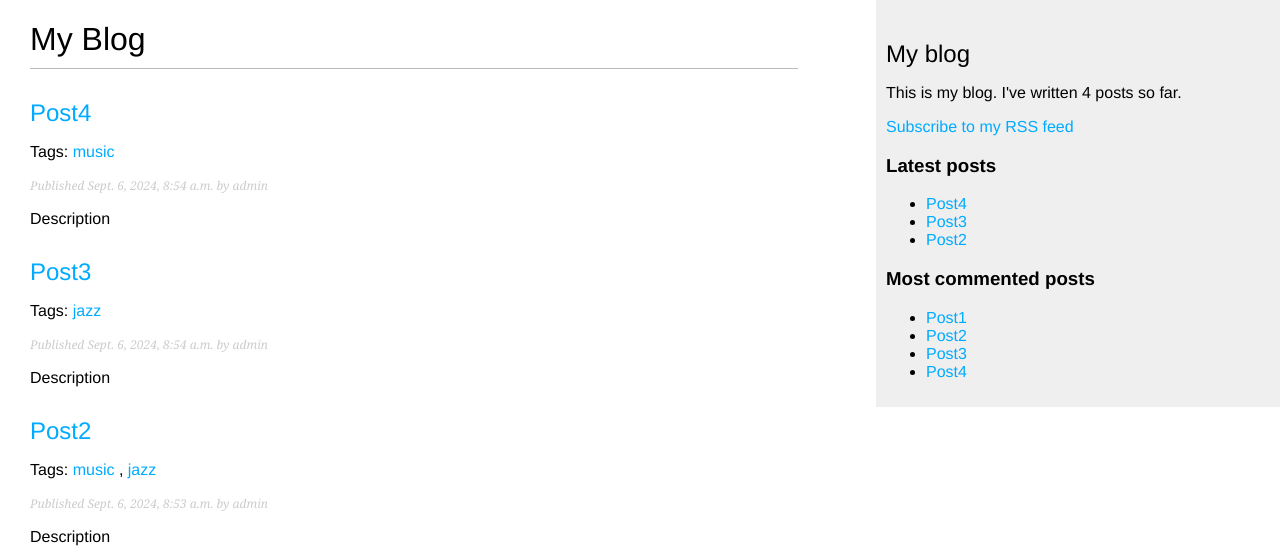
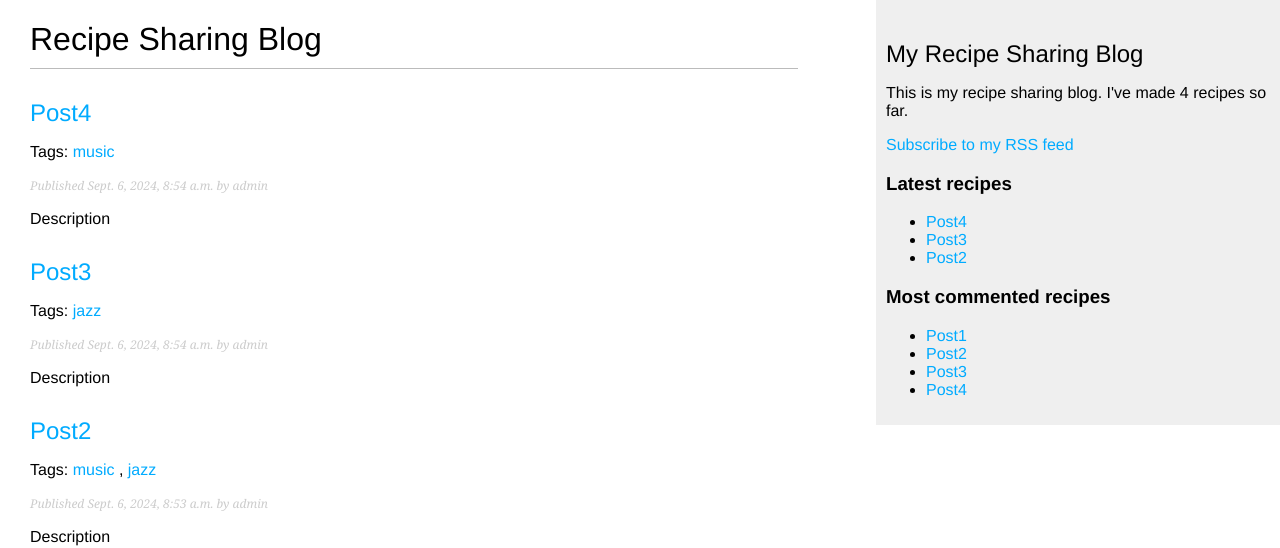
Before and after one commit to BenGCollier/Assignment-1, a Django app: page /blog/ in a window 1280 px wide. Shown: the top 548 px of the page. Run offline with Django 5.2, Linux system fonts and the light colour scheme; data comes from the database, SQL or seed files in the repository; parts of the project's set-up code (start-up, migrations or seed data) failed here and were passed over.

Commit message:
Recipe_sharing changes

```diff
--- a/mysite/blog/feeds.py
+++ b/mysite/blog/feeds.py
@@ -7,9 +7,9 @@ from .models import Post
 
 
 class LatestPostsFeed(Feed):
-    title = 'My blog'
+    title = 'Recipe Sharing Blog'
     link = reverse_lazy('blog:post_list')
-    description = 'New posts of my blog.'
+    description = 'New recipes.'
 
     def items(self):
         return Post.published.all()[:5]
--- a/mysite/blog/templates/blog/base.html
+++ b/mysite/blog/templates/blog/base.html
@@ -12,19 +12,19 @@
     {% endblock %}
   </div>
   <div id="sidebar">
-    <h2>My blog</h2>
+    <h2>My Recipe Sharing Blog</h2>
     <p>
-      This is my blog.
-      I've written {% total_posts %} posts so far.
+      This is my recipe sharing blog.
+      I've made {% total_posts %} recipes so far.
     </p>
     <p>
       <a href="{% url "blog:post_feed" %}">
         Subscribe to my RSS feed
       </a>
     </p>
-    <h3>Latest posts</h3>
+    <h3>Latest recipes</h3>
     {% show_latest_posts 3 %}
-    <h3>Most commented posts</h3>
+    <h3>Most commented recipes</h3>
     {% get_most_commented_posts as most_commented_posts %}
     <ul>
       {% for post in most_commented_posts %}
--- a/mysite/blog/templates/blog/post/comment.html
+++ b/mysite/blog/templates/blog/post/comment.html
@@ -5,7 +5,7 @@
 {% block content %}
   {% if comment %}
     <h2>Your comment has been added.</h2>
-    <p><a href="{{ post.get_absolute_url }}">Back to the post</a></p>
+    <p><a href="{{ post.get_absolute_url }}">Back to the recipe</a></p>
   {% else %}
     {% include "blog/post/includes/comment_form.html" %}
   {% endif %}
--- a/mysite/blog/templates/blog/post/detail.html
+++ b/mysite/blog/templates/blog/post/detail.html
@@ -11,17 +11,17 @@
   {{ post.body|markdown }}
   <p>
     <a href="{% url "blog:post_share" post.id %}">
-      Share this post
+      Share this recipe
     </a>
   </p>
 
-  <h2>Similar posts</h2>
+  <h2>Similar recipes</h2>
   {% for post in similar_posts %}
     <p>
       <a href="{{ post.get_absolute_url }}">{{ post.title }}</a>
     </p>
   {% empty %}
-    There are no similar posts yet.
+    There are no similar recipes yet.
   {% endfor %}
 
   {% with comments.count as total_comments %}
--- a/mysite/blog/templates/blog/post/list.html
+++ b/mysite/blog/templates/blog/post/list.html
@@ -1,12 +1,12 @@
 {% extends "blog/base.html" %}
 {% load blog_tags %}
 
-{% block title %}My Blog{% endblock %}
+{% block title %}Recipe Sharing Blog{% endblock %}
 
 {% block content %}
-  <h1>My Blog</h1>
+  <h1>Recipe Sharing Blog</h1>
   {% if tag %}
-    <h2>Posts tagged with "{{ tag.name }}"</h2>
+    <h2>Recipes tagged with "{{ tag.name }}"</h2>
   {% endif %}
   {% for post in posts %}
     <h2>
```
